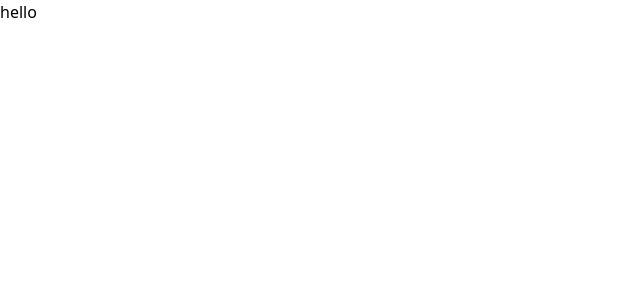
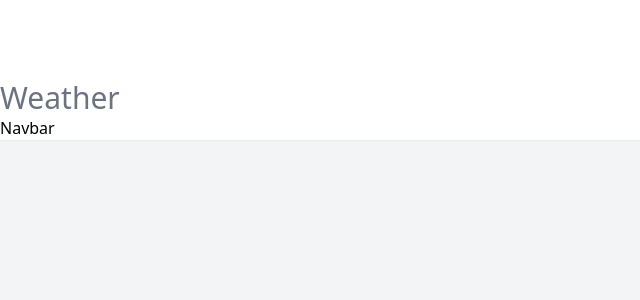
Before and after one commit to SilviaAsmat/beginner-weather-app, a Next.js app: page / in a window 1280 px wide. Shown: the top 300 px of the page, without its empty margins (0-640 px from the left). Built offline with nearby package versions, Linux system fonts and the light colour scheme.

Commit message:
created Navbar component

```diff
--- a/app/page.tsx
+++ b/app/page.tsx
@@ -1,5 +1,10 @@
 import Image from "next/image";
+import Navbar from '../components/Navbar';
 
 export default function Home() {
-  return <div>hello</div>;
+  return (
+  <div className="flex flex-col gap-4 bg-gray-100 min-h-screen">
+    <Navbar />
+  </div>
+  );
 }
--- a/components/Navbar.tsx
+++ b/components/Navbar.tsx
@@ -1,3 +1,15 @@
-import { transformSync } from "next/dist/build/swc/generated-native";
+//tsrfc
 
-transformSync
+import React from 'react'
+
+type Props = {}
+
+export default function Navbar({}: Props) {
+  return (
+    <nav className = "shadow-sm sticky top-0 left-0 z-50 bg-white">
+        <div className = "h-[80px]     w-full    flex   justify-between items-center  max-w-7xl px-3 mx-auto"></div>
+        <p className="flex items-center justify-center gap-2  "></p>
+        <h2 className="text-gray-500 text-3xl">Weather</h2>
+        Navbar</nav>
+  )
+}
```
